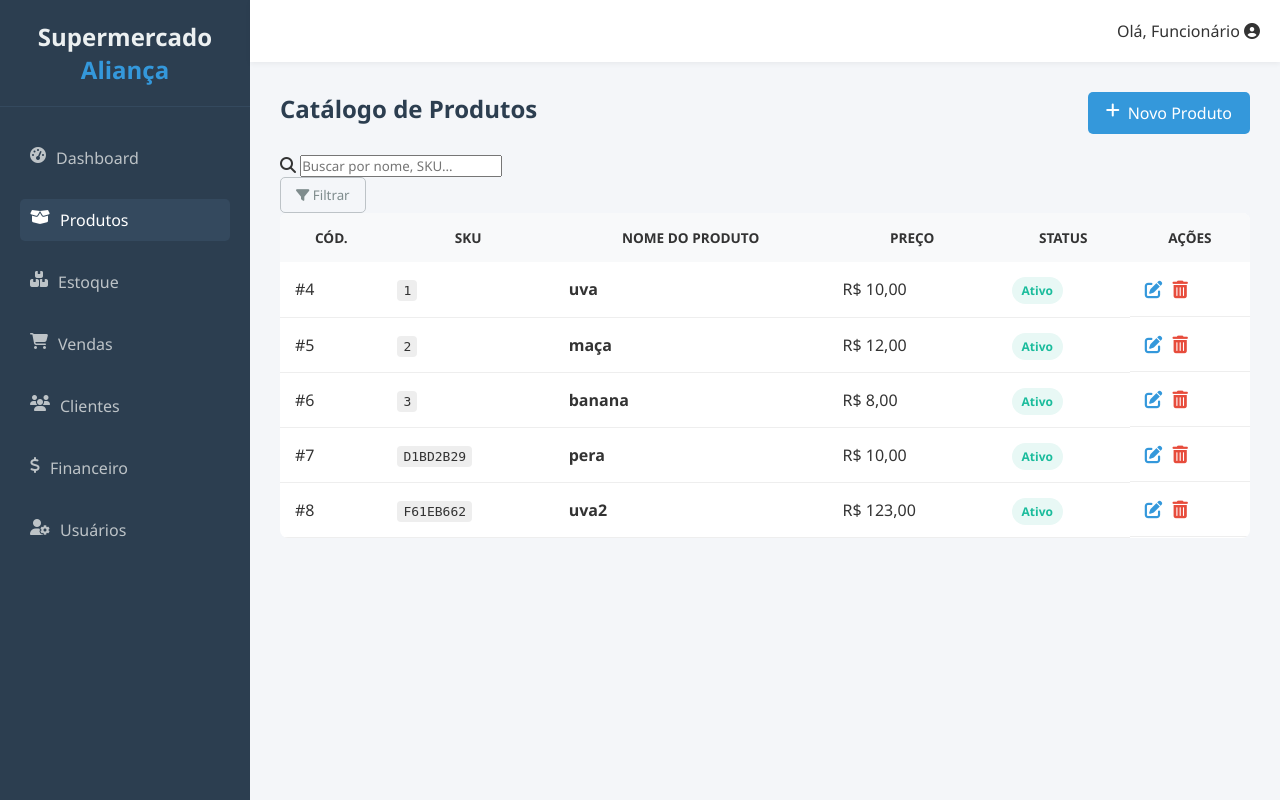
After one commit to davimj99/ERP-SEXTA-TRAB, a Django app: page /produtos/ in a window 1280 px wide. The commit adds this page. Run offline with Django 4.2, Linux system fonts and the light colour scheme; data comes from the database, SQL or seed files in the repository.

Commit message:
Arrumando interface frontend produtos, corrigindo rotas e css

```diff
--- a/erp/settings.py
+++ b/erp/settings.py
@@ -121,7 +121,7 @@ USE_TZ = True
 # Static files (CSS, JavaScript, Images)
 # https://docs.djangoproject.com/en/4.2/howto/static-files/
 
-STATIC_URL = 'static/'
+STATIC_URL = '/static/'
 
 # Default primary key field type
 # https://docs.djangoproject.com/en/4.2/ref/settings/#default-auto-field
--- /dev/null
+++ b/produtos/static/produtos/css/produto.css
@@ -0,0 +1,241 @@
+/* ===================== RESET ===================== */
+* {
+    margin: 0;
+    padding: 0;
+    box-sizing: border-box;
+    font-family: 'Segoe UI', Roboto, Helvetica, Arial, sans-serif;
+}
+
+body {
+    display: flex;
+    min-height: 100vh;
+    background-color: #f4f6f9;
+    color: #333;
+}
+
+/* ===================== SIDEBAR ===================== */
+.sidebar {
+    width: 250px;
+    background-color: #2c3e50;
+    color: #ecf0f1;
+    display: flex;
+    flex-direction: column;
+}
+
+.sidebar-header {
+    padding: 20px;
+    text-align: center;
+    border-bottom: 1px solid #34495e;
+}
+
+.sidebar-header h2 {
+    font-size: 1.5rem;
+}
+
+.sidebar-header span {
+    color: #3498db;
+    display: block;
+}
+
+.sidebar-menu {
+    list-style: none;
+    padding: 20px 0;
+}
+
+.sidebar-menu li {
+    padding: 10px 20px;
+}
+
+.sidebar-menu a {
+    color: #bdc3c7;
+    text-decoration: none;
+    display: flex;
+    gap: 10px;
+    padding: 10px;
+    border-radius: 5px;
+}
+
+.sidebar-menu a:hover,
+.sidebar-menu a.active {
+    background-color: #34495e;
+    color: #fff;
+}
+
+/* ===================== MAIN ===================== */
+.main-content {
+    flex: 1;
+    display: flex;
+    flex-direction: column;
+}
+
+.top-header {
+    background: #fff;
+    padding: 20px;
+    display: flex;
+    justify-content: flex-end;
+    box-shadow: 0 2px 5px rgba(0,0,0,0.05);
+}
+
+/* ===================== PÁGINA ===================== */
+.page-content {
+    padding: 30px;
+}
+
+.page-header {
+    display: flex;
+    justify-content: space-between;
+    margin-bottom: 20px;
+}
+
+.page-header h1 {
+    color: #2c3e50;
+}
+
+/* ===================== BOTÕES ===================== */
+.btn-primary {
+    background: #3498db;
+    color: #fff;
+    padding: 10px 18px;
+    border-radius: 5px;
+    text-decoration: none;
+    display: inline-flex;
+    gap: 8px;
+}
+
+.btn-primary:hover {
+    background: #2980b9;
+}
+
+.btn-voltar {
+    display: inline-block;
+    margin-top: 15px;
+    color: #7f8c8d;
+    text-decoration: none;
+}
+
+/* ===================== TABELA ===================== */
+.table-container {
+    background: #fff;
+    border-radius: 8px;
+    overflow-x: auto;
+}
+
+table {
+    width: 100%;
+    border-collapse: collapse;
+}
+
+th {
+    background: #f8f9fa;
+    padding: 15px;
+    text-transform: uppercase;
+    font-size: 0.85rem;
+}
+
+td {
+    padding: 15px;
+    border-bottom: 1px solid #eee;
+}
+
+tr:hover {
+    background: #f9fbfc;
+}
+
+.item-name {
+    font-weight: bold;
+}
+
+.sku-code {
+    background: #eee;
+    padding: 3px 6px;
+    border-radius: 4px;
+    font-family: monospace;
+}
+
+/* ===================== STATUS ===================== */
+.status-badge {
+    padding: 5px 10px;
+    border-radius: 20px;
+    font-size: 0.75rem;
+    font-weight: bold;
+}
+
+.status-active {
+    background: #e8f8f5;
+    color: #1abc9c;
+}
+
+.status-inactive {
+    background: #fdedec;
+    color: #e74c3c;
+}
+
+/* ===================== AÇÕES ===================== */
+.action-btns {
+    display: flex;
+    gap: 10px;
+}
+
+.action-btn {
+    border: none;
+    background: none;
+    cursor: pointer;
+    font-size: 1.1rem;
+}
+
+.btn-edit {
+    color: #3498db;
+}
+
+.btn-delete {
+    color: #e74c3c;
+}
+
+/* ===================== FORMULÁRIOS ===================== */
+.form-container {
+    max-width: 600px;
+    background: #fff;
+    padding: 25px;
+    border-radius: 10px;
+    box-shadow: 0 3px 10px rgba(0,0,0,0.05);
+}
+
+.form-group {
+    margin-bottom: 15px;
+}
+
+.form-group label {
+    display: block;
+    margin-bottom: 5px;
+    font-weight: 600;
+}
+
+.form-group input,
+.form-group textarea {
+    width: 100%;
+    padding: 10px;
+    border: 1px solid #ddd;
+    border-radius: 5px;
+    outline: none;
+}
+
+.form-group input:focus,
+.form-group textarea:focus {
+    border-color: #3498db;
+}
+
+/* botão salvar */
+.btn-salvar {
+    background: #2ecc71;
+    color: #fff;
+    padding: 12px 18px;
+    border: none;
+    border-radius: 5px;
+    cursor: pointer;
+    width: 100%;
+    font-weight: bold;
+}
+
+.btn-salvar:hover {
+    background: #27ae60;
+}
--- /dev/null
+++ b/produtos/templates/produtos/produto.html
@@ -0,0 +1,143 @@
+{% load static %}
+<!DOCTYPE html>
+<html lang="pt-BR">
+<head>
+    <meta charset="UTF-8">
+    <meta name="viewport" content="width=device-width, initial-scale=1.0">
+    <title>Produtos - Supermercado Aliança</title>
+    <link rel="stylesheet" href="https://cdnjs.cloudflare.com/ajax/libs/font-awesome/6.4.0/css/all.min.css">
+    <link rel="stylesheet" href="{% static 'produtos/css/produto.css' %}">
+
+</head>
+<body>
+<aside class="sidebar">
+    <div class="sidebar-header">
+        <h2>Supermercado<span>Aliança</span></h2>
+    </div>
+
+    <ul class="sidebar-menu">
+
+        <li>
+            <a href="{% url 'dashboard' %}">
+                <i class="fas fa-tachometer-alt"></i> Dashboard
+            </a>
+        </li>
+
+        <li>
+            <a href="{% url 'produtos' %}" class="{% if request.resolver_match.url_name == 'produtos' %}active{% endif %}">
+                <i class="fas fa-box-open"></i> Produtos
+            </a>
+        </li>
+
+        <li>
+            <a href="{% url 'estoque' %}" class="{% if request.resolver_match.url_name == 'estoque' %}active{% endif %}">
+                <i class="fas fa-boxes"></i> Estoque
+            </a>
+        </li>
+
+        <li>
+            <a href="{% url 'vendas' %}" class="{% if request.resolver_match.url_name == 'vendas' %}active{% endif %}">
+                <i class="fas fa-shopping-cart"></i> Vendas
+            </a>
+        </li>
+
+        <li>
+            <a href="{% url 'clientes' %}" class="{% if request.resolver_match.url_name == 'clientes' %}active{% endif %}">
+                <i class="fas fa-users"></i> Clientes
+            </a>
+        </li>
+
+        <li>
+            <a href="{% url 'financeiro' %}" class="{% if request.resolver_match.url_name == 'financeiro' %}active{% endif %}">
+                <i class="fas fa-dollar-sign"></i> Financeiro
+            </a>
+        </li>
+
+        <li>
+            <a href="{% url 'usuarios' %}" class="{% if request.resolver_match.url_name == 'usuarios' %}active{% endif %}">
+                <i class="fas fa-user-cog"></i> Usuários
+            </a>
+        </li>
+    </ul>
+</aside>
+
+    <main class="main-content">
+        <header class="top-header">
+            <div class="user-info">
+                <span>Olá, Funcionário</span>
+                <i class="fas fa-user-circle"></i>
+            </div>
+        </header>
+
+        <section class="page-content">
+
+            <div class="page-header">
+                <h1>Catálogo de Produtos</h1>
+                <a href="{% url 'novo_produto' %}" class="btn-primary">
+                    <i class="fas fa-plus"></i> Novo Produto
+                </a>
+            </div>
+
+            <div class="toolbar">
+                <div class="search-box">
+                    <i class="fas fa-search"></i>
+                    <input type="text" placeholder="Buscar por nome, SKU...">
+                </div>
+                <button style="background:none; border:1px solid #bdc3c7; padding: 8px 15px; border-radius:5px; cursor:pointer; color:#7f8c8d;">
+                    <i class="fas fa-filter"></i> Filtrar
+                </button>
+            </div>
+
+            <div class="table-container">
+                <table>
+                    <thead>
+                        <tr>
+                            <th>Cód.</th>
+                            <th>SKU</th>
+                            <th>Nome do Produto</th>
+                            <th>Preço</th>
+                            <th>Status</th>
+                            <th>Ações</th>
+                        </tr>
+                    </thead>
+                    <tbody>
+                        {% for produto in produtos %}
+                        <tr>
+                            <td>#{{ produto.id }}</td>
+                            <td><span class="sku-code">{{ produto.sku|default:"-" }}</span></td>
+
+                            <td class="item-name">{{ produto.nome }}</td>
+
+                            <td>R$ {{ produto.preco }}</td>
+
+                            <td>
+                            {% if produto.ativo %}
+                                <span class="status-badge status-active">Ativo</span>
+                            {% else %}
+                                <span class="status-badge status-inactive">Inativo</span>
+                            {% endif %}
+                            </td>
+
+                            <td class="action-btns">
+                                <a href="{% url 'editar_produto' produto.id %}" class="action-btn btn-edit">
+                                    <i class="fas fa-edit"></i>
+                                </a>
+                                <a href="{% url 'excluir_produto' produto.id %}" class="action-btn btn-delete" title="Excluir" onclick="return confirm('Tem certeza que deseja excluir o produto {{ produto.nome }}?');">
+                                    <i class="fas fa-trash-alt"></i>
+                                </a>
+                            </td>
+                        </tr>
+                        {% empty %}
+                        <tr>
+                            <td colspan="6" style="text-align: center; padding: 20px;">Nenhum produto cadastrado ainda.</td>
+                        </tr>
+                        {% endfor %}
+                    </tbody>
+                </table>
+            </div>
+
+        </section>
+    </main>
+
+</body>
+</html>
--- a/produtos/urls.py
+++ b/produtos/urls.py
@@ -4,7 +4,7 @@ from .views import produtos, novo_produto, editar_produto, excluir_produto
 urlpatterns = [
     path('', produtos, name='produtos'),
 
-    path('new/', novo_produto, name='novo_produto'),
+    path('novo/', novo_produto, name='novo_produto'),
     path('edit/<int:id>/', editar_produto, name='editar_produto'),
     path('excluir/<int:id>/', excluir_produto, name='excluir_produto'),
 ]
--- a/produtos/views.py
+++ b/produtos/views.py
@@ -7,7 +7,7 @@ from django.db import IntegrityError
 def produtos(request):
     # Busca todos os produtos no banco de dados
     lista_produtos = Produto.objects.all()
-    return render(request, 'produtos.html', {'produtos': lista_produtos})
+    return render(request, 'produtos/produto.html', {'produtos': lista_produtos})
 
 # 2. FUNÇÃO DE CRIAR NOVO
 def novo_produto(request):
@@ -26,7 +26,7 @@ def novo_produto(request):
                 preco=preco_digitado
             )
             messages.success(request, "Produto cadastrado com sucesso!")
-            return redirect('/produtos/')
+            return redirect('produtos')
 
         except Exception as e:
             # Caso dê algum erro (ex: preço com letra em vez de número)
@@ -37,7 +37,7 @@ def novo_produto(request):
                 'preco': preco_digitado
             })
 
-    return render(request, 'novo_produto.html')
+    return render(request, 'produtos/novo_produto.html')
 
 def editar_produto(request, id):
     # Buscamos o produto específico pelo ID
@@ -52,16 +52,16 @@ def editar_produto(request, id):
         try:
             produto.save()
             messages.success(request, f"Produto '{produto.nome}' atualizado com sucesso!")
-            return redirect('/produtos/')
+            return redirect('produtos')
         except Exception as e:
             messages.error(request, f"Erro ao atualizar: {e}")
 
     # Se for GET, apenas mostra a página com os dados atuais do produto
-    return render(request, 'editar_produto.html', {'produto': produto})
+    return render(request, 'produtos/editar_produto.html', {'produto': produto})
 
 def excluir_produto(request, id):
     produto = get_object_or_404(Produto, id=id)
     nome_produto = produto.nome
     produto.delete()
     messages.success(request, f"Produto '{nome_produto}' removido com sucesso!")
-    return redirect('/produtos/')
+    return redirect('produtos')
```
Also changed, not shown: produtos/templates/produto.html (deleted, +0 -163 lines), produtos/templates/produtos/editar_produto.html (renamed from produtos/templates/editar_produto.html, +2 -9 lines), produtos/templates/produtos/novo_produto.html (renamed from produtos/templates/novo_produto.html, +3 -20 lines).
